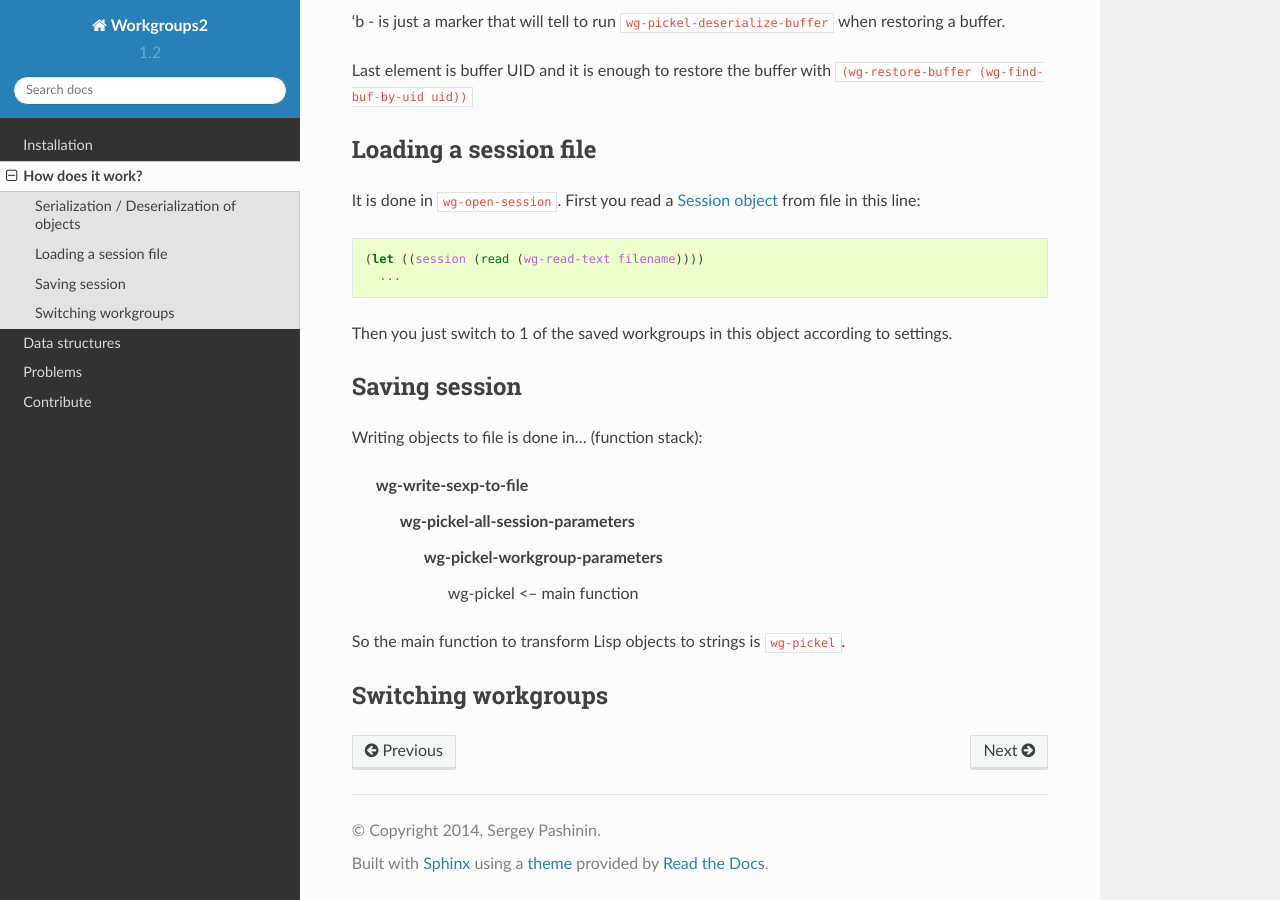
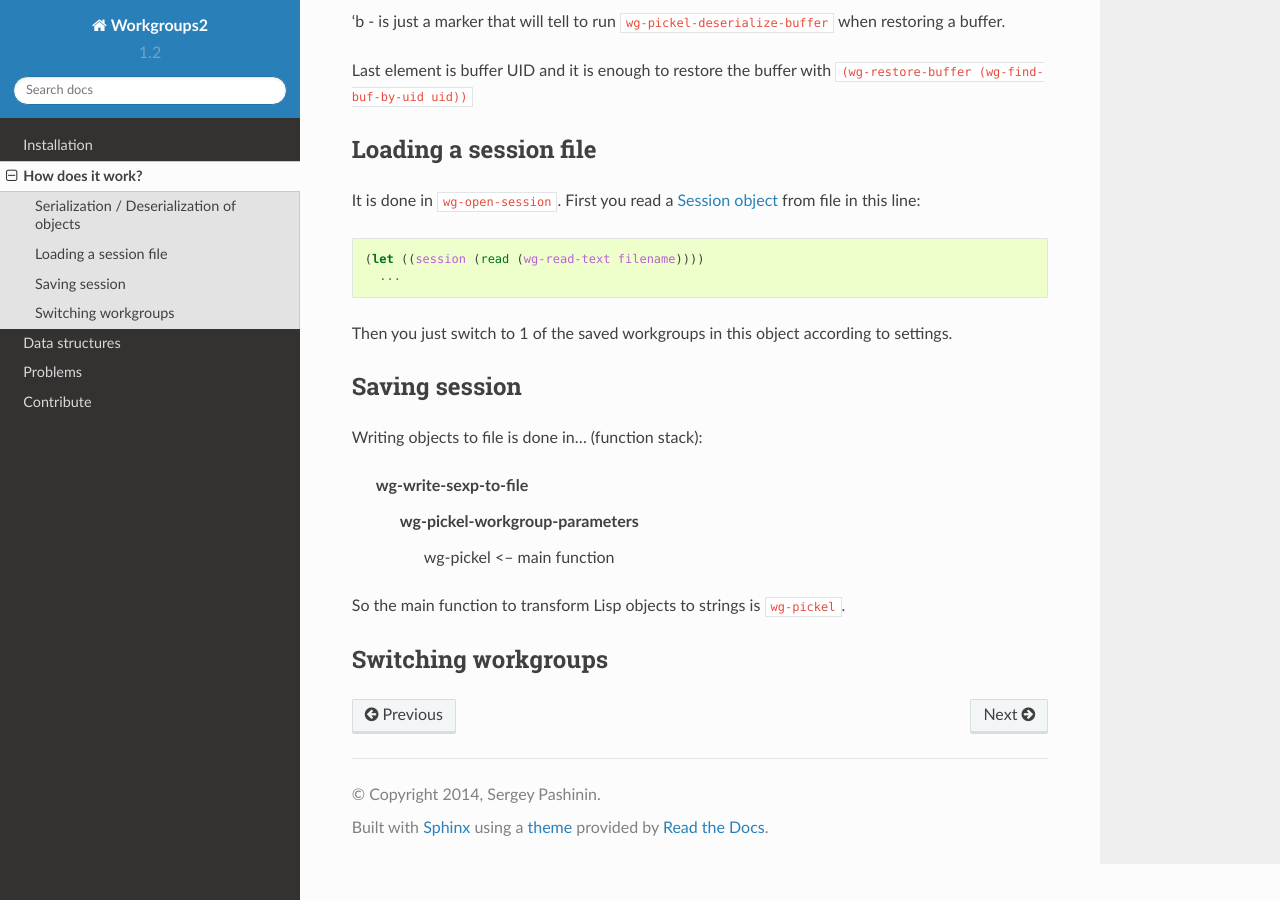
Before and after one commit to pashinin/workgroups2, a Sphinx documentation site: the page built from doc/guide/how-it-works.rst, in a window 1280 px wide and 900 px high, scrolled down 1102 px. Built offline with Sphinx 7.4.7 and the Read the Docs theme 2.0.0, drawn with Linux system fonts in a browser that asks for light colours; pages that are not in the unit, such as notebooks, are missing from menus.

Commit message:
clean code

```diff
--- a/doc/guide/how-it-works.rst
+++ b/doc/guide/how-it-works.rst
@@ -79,9 +79,8 @@ Saving session
 Writing objects to file is done in... (function stack):
 
     wg-write-sexp-to-file
-        wg-pickel-all-session-parameters
-            wg-pickel-workgroup-parameters
-                wg-pickel <-- main function
+        wg-pickel-workgroup-parameters
+            wg-pickel <-- main function
 
 So the main function to transform Lisp objects to strings is ``wg-pickel``.
 
```
Also changed, not shown: 1 other file.
